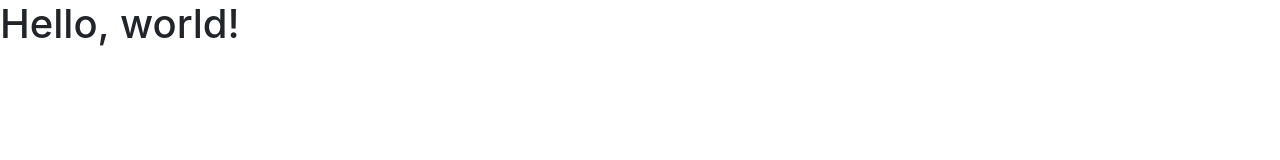
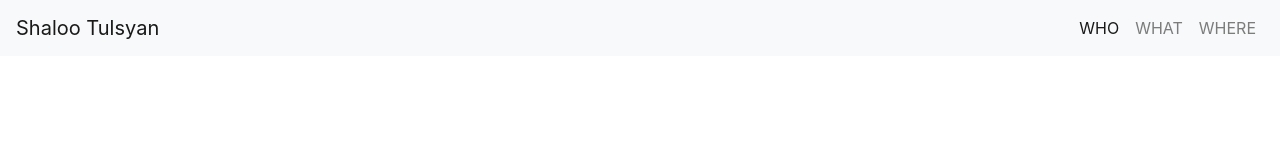
Before and after one commit to shalootulsyan/shalootulsyan.github.io, a plain HTML site: page index.html in a window 1280 px wide. Drawn offline with nearby package versions, Linux system fonts and the light colour scheme.

Commit message:
Navbar Added

```diff
--- a/index.html
+++ b/index.html
@@ -11,7 +11,26 @@
     <title>Hello, world!</title>
   </head>
   <body>
-    <h1>Hello, world!</h1>
+		<nav class="navbar navbar-expand-sm navbar-light bg-light">
+  <a class="navbar-brand" href="#">Shaloo Tulsyan</a>
+  <button class="navbar-toggler" type="button" data-toggle="collapse" data-target="#navbarSupportedContent" aria-controls="navbarSupportedContent" aria-expanded="false" aria-label="Toggle navigation">
+    <span class="navbar-toggler-icon"></span>
+  </button>
+
+  <div class="collapse navbar-collapse" id="navbarSupportedContent">
+    <ul class="navbar-nav ml-auto">
+      <li class="nav-item active">
+        <a class="nav-link" href="#">WHO</a>
+      </li>
+      <li class="nav-item">
+        <a class="nav-link" href="#">WHAT</a>
+      </li>
+      <li class="nav-item">
+        <a class="nav-link" href="#">WHERE</a>
+      </li>
+    </ul>
+    </div>
+</nav>
 
     <!-- Optional JavaScript -->
     <!-- jQuery first, then Popper.js, then Bootstrap JS -->
```
